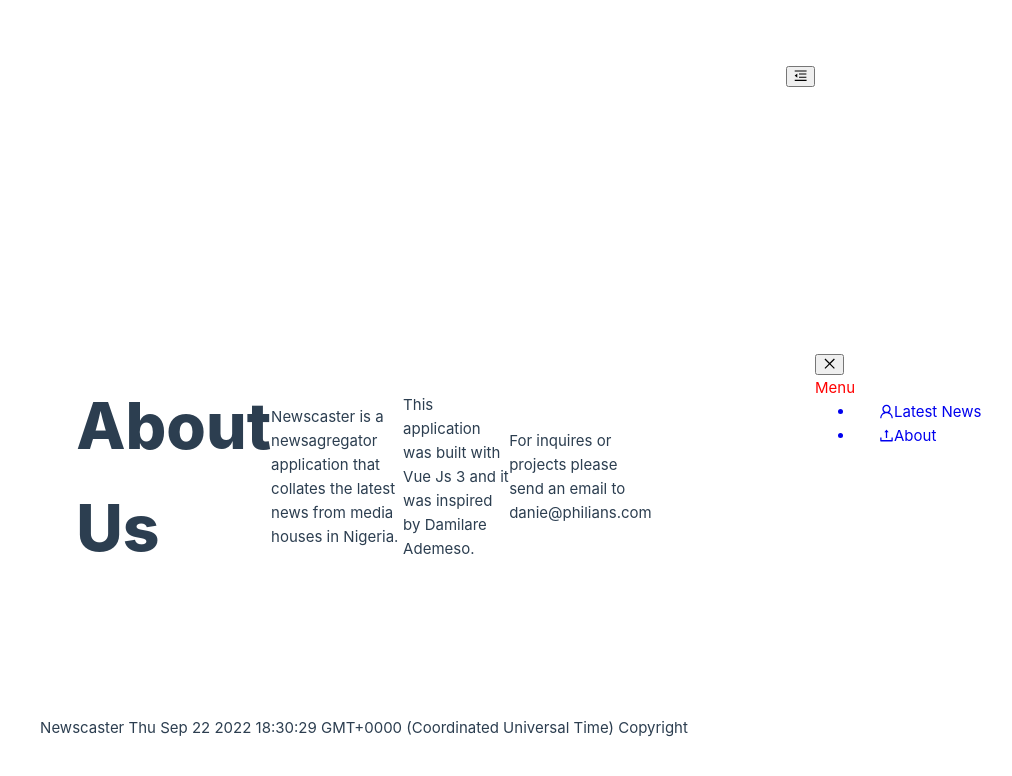
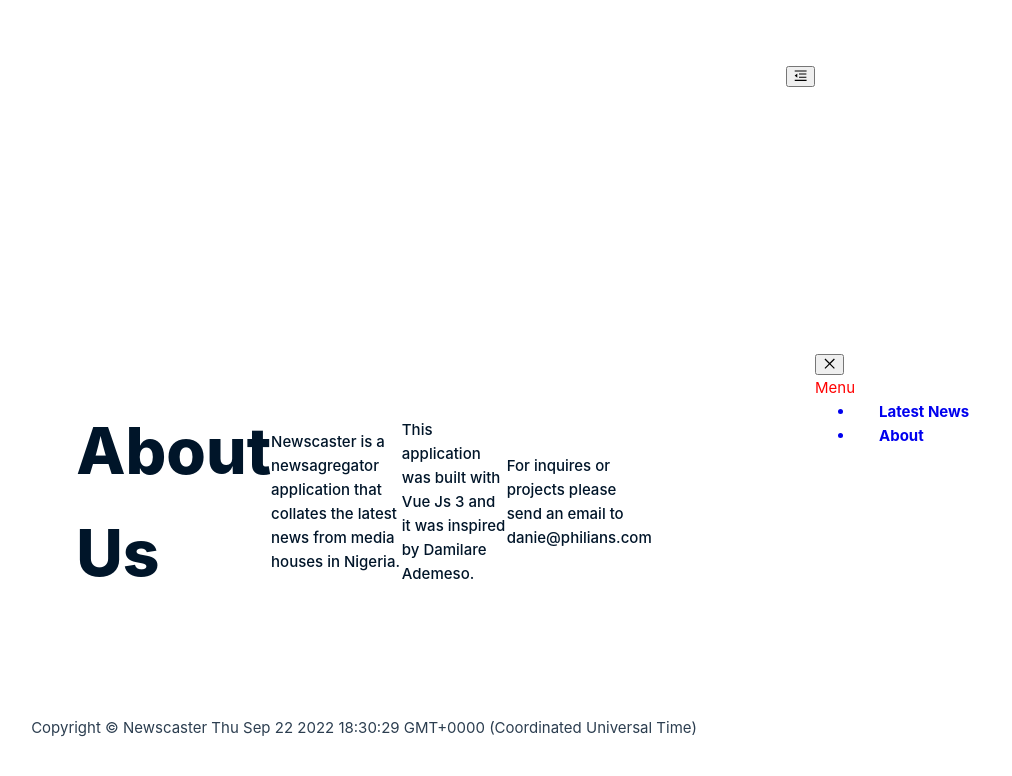
Before and after one commit to kingdanie/newscaster, a Vue app: page /about in a window 1280 px wide. Both pictures are taken after a click on the button 1265 px from the left and 76 px from the top of the page. Shown: the top 776 px of the page, without its empty margins (87-1099 px from the left). Built offline with nearby package versions, Linux system fonts and the light colour scheme.

Commit message:
change background color & adjust font size of about page

```diff
--- a/components.d.ts
+++ b/components.d.ts
@@ -8,7 +8,6 @@ export {}
 declare module '@vue/runtime-core' {
   export interface GlobalComponents {
     AButton: typeof import('ant-design-vue/es')['Button']
-    ACalendar: typeof import('ant-design-vue/es')['Calendar']
     ADrawer: typeof import('ant-design-vue/es')['Drawer']
     ALayoutContent: typeof import('ant-design-vue/es')['LayoutContent']
     ALayoutFooter: typeof import('ant-design-vue/es')['LayoutFooter']
--- a/src/App.vue
+++ b/src/App.vue
@@ -24,19 +24,13 @@
     <a-layout-content>
       <div class="about">
         <!-- <a-button type="primary" @click="showDrawer">Open</a-button> -->
-        <a-drawer
-          v-model:visible="visible"
-          class="custom-class"
-          style="color: red"
-          title="Menu"
-          placement="right"
-          @after-visible-change="afterVisibleChange"
-        >
+        <a-drawer v-model:visible="visible" class="custom-class" style="color: red" title="Menu" placement="right"
+          @after-visible-change="afterVisibleChange">
           <a-menu theme="light" mode="inline">
             <RouterLink to="/">
               <a-menu-item key="1">
-                <user-outlined />
-                <span>Latest News</span>
+                <!-- <user-outlined /> -->
+                <span class="news-link">Latest News</span>
               </a-menu-item>
             </RouterLink>
             <!-- <RouterLink to="/news">
@@ -47,8 +41,8 @@
             </RouterLink> -->
             <RouterLink to="/about">
               <a-menu-item key="3">
-                <upload-outlined />
-                <span>About</span>
+                <!-- <upload-outlined /> -->
+                <span class="news-link">About</span>
               </a-menu-item>
             </RouterLink>
           </a-menu>
@@ -57,7 +51,7 @@
       <RouterView />
     </a-layout-content>
     <a-layout-footer style="text-align: center">
-      Newscaster {{ Date() }} Copyright
+      Copyright © Newscaster {{ Date() }}
     </a-layout-footer>
     <!-- <a-layout-footer style="text-align: center">
       Ant Design ©2018 Created by Ant UED
@@ -138,6 +132,14 @@ export default defineComponent({
 });
 </script>
 <style>
+.layout {
+  background-color: #fff;
+}
+
+.news-link {
+  font-weight: 700;
+}
+
 #components-layout-demo-custom-trigger .trigger {
   font-size: 18px;
   line-height: 64px;
@@ -177,6 +179,7 @@ export default defineComponent({
   align-items: center;
   justify-content: space-between;
 }
+
 .newscaster-header-items {
   display: flex;
   align-items: center;
@@ -186,6 +189,10 @@ export default defineComponent({
   margin: 0px 16px 24px 16px !important;
   padding: 0px 24px 24px 24px !important;
   min-height: 75vh;
-  background: "#fff";
+  background: #fff;
+}
+
+.ant-tabs-tab-btn {
+  font-weight: 700 !important;
 }
 </style>
--- a/src/components/NewsToolbar.vue
+++ b/src/components/NewsToolbar.vue
@@ -67,4 +67,5 @@ export default defineComponent({
 });
 </script>
 
-<style scoped></style>
+<style scoped>
+</style>
--- a/src/views/AboutView.vue
+++ b/src/views/AboutView.vue
@@ -1,5 +1,5 @@
 <template>
-  <div style="margin: 10px auto; padding: rem; max-width: 70%" class="about">
+  <div style="margin: 10px auto; padding: 3rem 0; max-width: 70%" class="about">
     <h1 class="about-header">About Us</h1>
     <p>
       Newscaster is a newsagregator application that collates the latest news
@@ -13,11 +13,17 @@
   </div>
 </template>
 
-<style>
+<style scoped>
 @media (min-width: 1024px) {}
 
 .about-header {
   font-size: 4rem;
   font-weight: 800;
+  color: #001529;
+}
+
+p {
+  color: #001529;
+  font-weight: 500;
 }
 </style>
```
